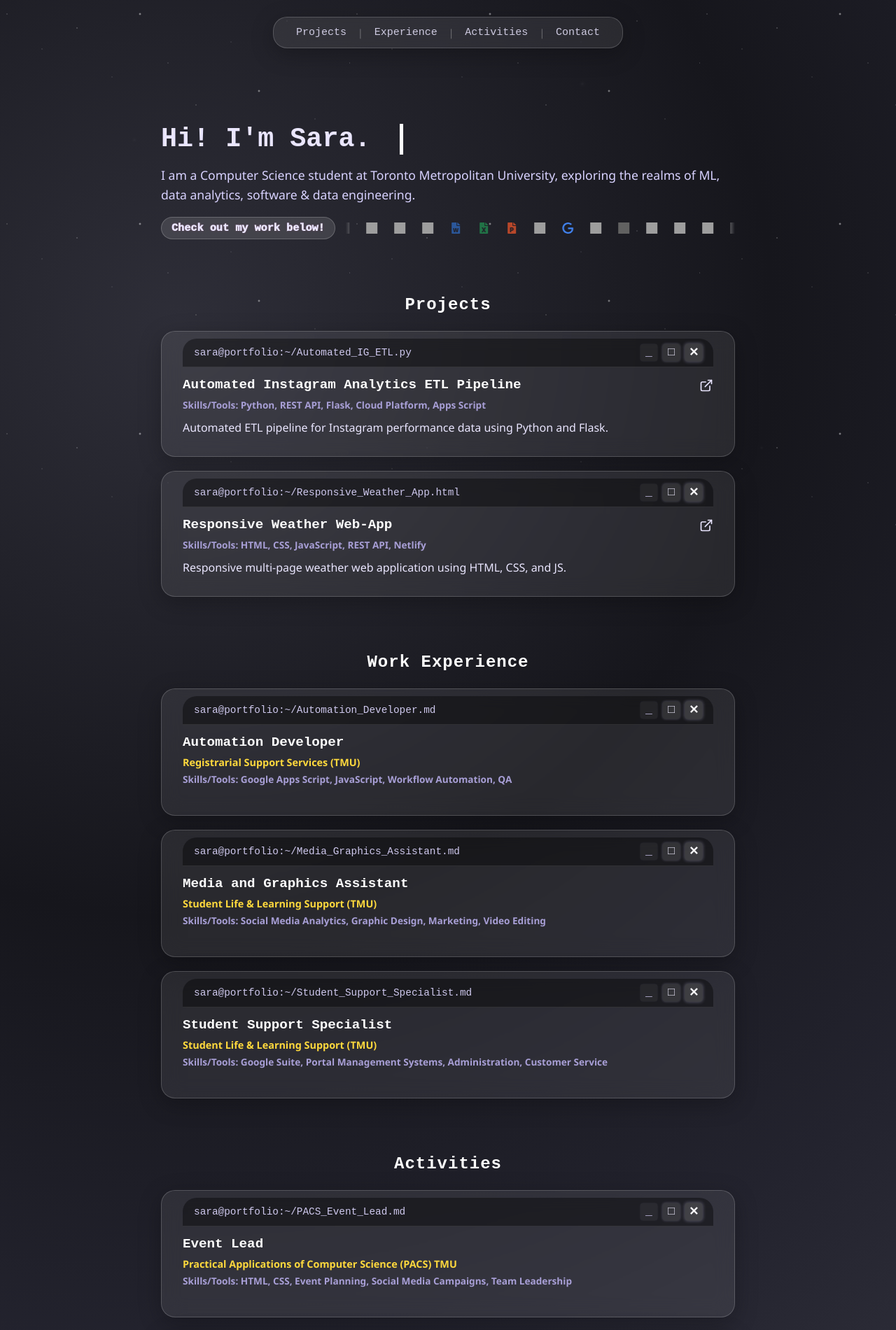
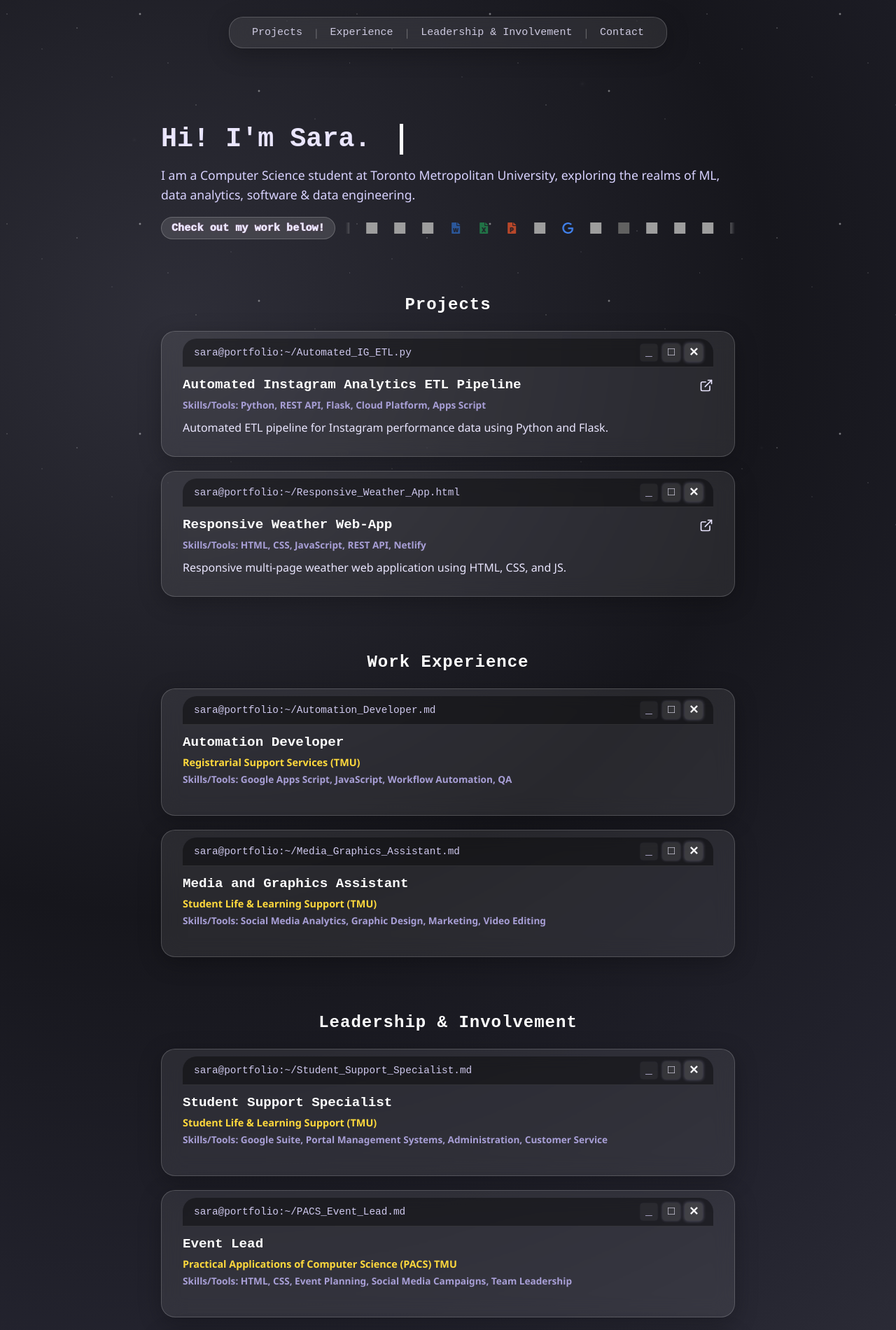
Before and after one commit to smmgomes/SaraPortfolio, a React (Vite) app: page / in a window 1280 px wide. Shown: the top 1901 px of the page at 70% size. Built offline with nearby package versions, Linux system fonts and the light colour scheme; grey boxes are pictures that could not be loaded.

Commit message:
edited role's descriptions

```diff
--- a/src/App.tsx
+++ b/src/App.tsx
@@ -86,7 +86,7 @@
           <span className="nav-divider">|</span>
           <a href="#experience">Experience</a>
           <span className="nav-divider">|</span>
-          <a href="#extracurriculars">Activities</a>
+          <a href="#extracurriculars">Leadership & Involvement</a>
           <span className="nav-divider">|</span>
           <a href="#contact">Contact</a>
         </nav>
@@ -139,7 +139,7 @@
       </section>
 
       <section id="extracurriculars" className="content-section">
-        <h2 className="section-title">Activities</h2>
+        <h2 className="section-title">Leadership & Involvement</h2>
         {renderCards(activities)}
         <div className="closed-files-container" id="closed-extracurriculars">
           {renderClosedFiles(activities)}
--- a/src/data/portfolioData.tsx
+++ b/src/data/portfolioData.tsx
@@ -36,22 +36,36 @@
     company: 'Student Life & Learning Support (TMU)',
     skills: 'Social Media Analytics, Graphic Design, Marketing, Video Editing',
     fullDesc: (
-      <p>I designed digital and print marketing assets, including posters and short-form videos, in a fast-paced environment using Canva, and enjoyed the creative side of editing video content for our campaigns. I also noticed our Instagram reporting process was slow and manual, so I took the initiative to build a streamlined workflow using Google Apps Script, Python, and cloud infrastructure to pull performance data directly from Instagram. Cleaning and organizing that raw data into clean rows and columns ended up saving the team a lot of time and standardized how we tracked our metrics going forward.</p>
+      <div className="project-description">
+        <p>
+          I designed digital and print marketing assets, including posters and short-form videos, in a fast-paced environment using <span className="highlight-purple">Canva</span>, <span className="highlight-purple">VLLO</span>, and <span className="highlight-purple">Capcut</span>, and enjoyed the creative side of editing video content for our campaigns. This job led me to explore one of my creative hobbies, video editing and design, which made it so much fun to do.
+        </p>
+        <p>
+          I worked at SLLS, one of the big campus departments, and noticed our Instagram reporting process was slow and manual, so I took the initiative to build a more streamlined system for it, which ended up saving the team time and standardizing how we tracked our metrics going forward (more project details can be found in this page's projects section).
+        </p>
+      </div>
     ),
-  },
+  }
+];
+
+export const activities: CardItem[] = [
   {
-    id: 'exp-3',
+    id: 'act-3',
     filename: 'Student_Support_Specialist.md',
     title: 'Student Support Specialist',
     company: 'Student Life & Learning Support (TMU)',
     skills: 'Google Suite, Portal Management Systems, Administration, Customer Service',
     fullDesc: (
-      <p>I delivered administrative support for the Student Life & Learning Support reception, using portal management systems to ensure smooth day-to-day operations. I assisted students with appointment, workshop, test, and exam bookings through these portal systems, while managing email and phone communications with proficiency in Google Suite.</p>
+      <div className="project-description">
+        <p>
+          This role had me right at the front desk of SLLS, which meant I got a lot of direct, day-to-day interaction with students, something I really enjoyed.
+        </p>
+        <p>
+          I helped students book appointments, workshops, tests, and exams through our portal systems, and handled a good amount of email and phone communication along the way, so staying organized and quick on my feet became second nature.
+        </p>
+      </div>
     ),
-  }
-];
-
-export const activities: CardItem[] = [
+  },
   {
     id: 'act-1',
     filename: 'PACS_Event_Lead.md',
@@ -59,7 +73,7 @@
     company: 'Practical Applications of Computer Science (PACS) TMU',
     skills: 'HTML, CSS, Event Planning, Social Media Campaigns, Team Leadership',
     fullDesc: (
-      <p>I promoted the PACS x USSTM Haunted House event through creative social media campaigns, which helped boost overall attendance. I also worked closely with a dedicated team to organize and execute events, making sure everything ran smoothly while building a strong sense of teamwork. Alongside that, I collaborated with a team to design and develop the USSTM website using HTML and CSS, focusing on improving accessibility and making navigation easier for users.</p>
+      <p>Being Event Lead for PACS let me combine my creative and organizational sides, which made it fun to take on. I ran social media promotion for our Haunted House event with USSTM and saw attendance pick up because of it, while also helping design and develop the USSTM website in HTML and CSS, focused on better accessibility and navigation.</p>
     ),
   },
   {
@@ -69,7 +83,7 @@
     company: 'Women in Math (WiM) TMU',
     skills: 'Event Logistics, Social Media Strategy, Communication',
     fullDesc: (
-      <p>I promoted WiM events through social media, encouraging student participation and engagement. I also collaborated with the Math Department's administration to coordinate event logistics and budgeting, ensuring smooth execution through effective communication and organizational skills.</p>
+      <p>With Women in Math, I handled social media promotion to get students excited about our events, and got to work directly with the Math Department's administration on logistics and budgeting, which was my first real taste of coordinating with a department rather than just a student team.</p>
     ),
   }
 ];
```
